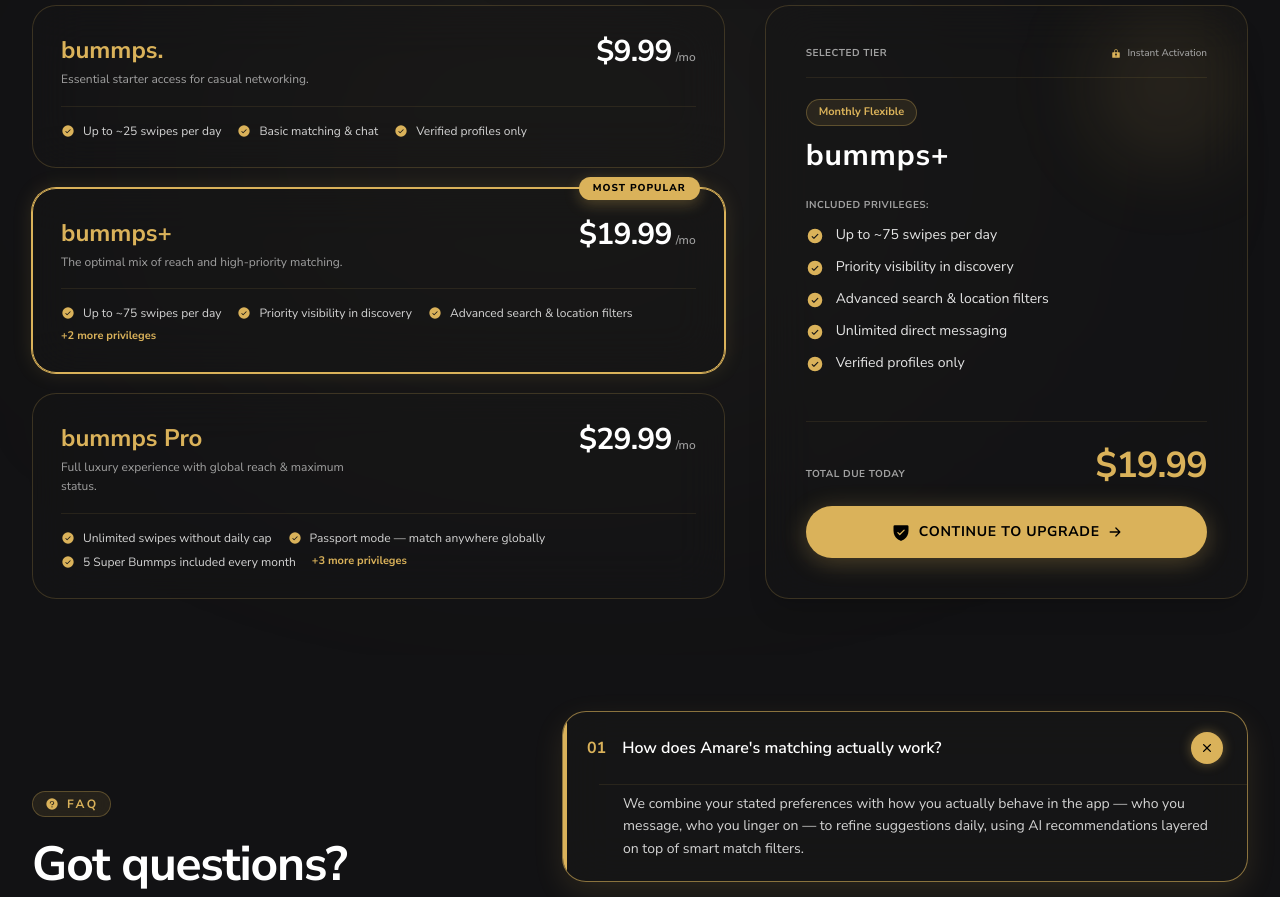
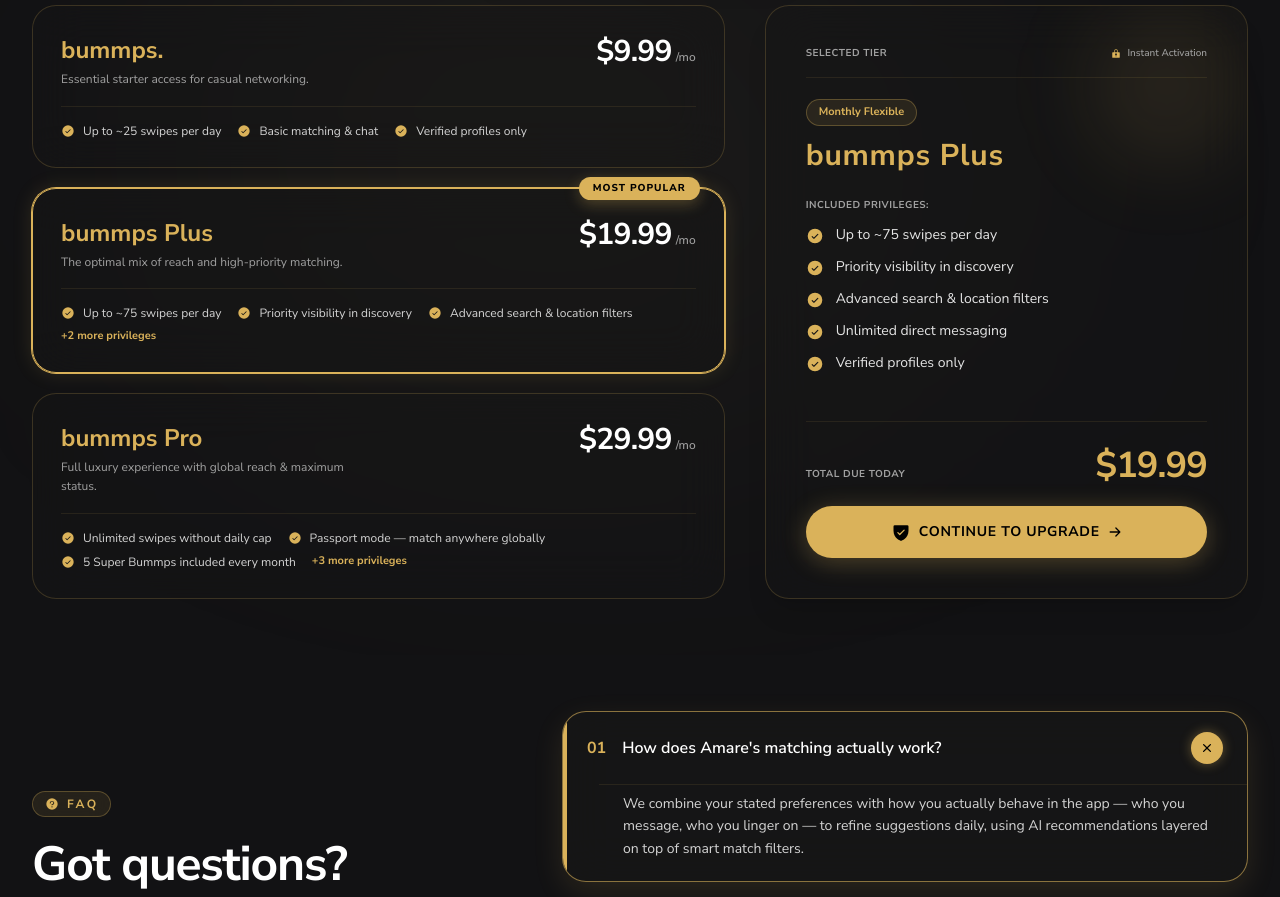
Before and after one commit to vibhaseekhwal-stack/Bummps, a React (Vite) app: page / in a window 1280 px wide. Shown: the part 3960-4857 px from the top of the page. Built offline with nearby package versions, Linux system fonts and the light colour scheme; a web font is replaced by a local one.

Commit message:
Update project

```diff
--- a/src/components/Pricing.jsx
+++ b/src/components/Pricing.jsx
@@ -27,7 +27,7 @@ export default function BummpsPlansPage() {
     },
     {
       id: "bummpsPlus",
-      name: "bummps+",
+      name: "bummps Plus",
       tagline: "The optimal mix of reach and high-priority matching.",
       price: "$19.99",
       features: [
@@ -222,7 +222,7 @@ export default function BummpsPlansPage() {
                 <span className="text-[11px] font-bold text-[#DAB25A] bg-[#DAB25A]/10 border border-[#DAB25A]/30 px-3 py-1 rounded-full inline-block mb-3">
                   {billingCycle === "annual" ? "Annual Billing (40% Off)" : "Monthly Flexible"}
                 </span>
-                <h3 className="text-2xl sm:text-3xl font-sans font-bold text-white tracking-wide">
+                <h3 className="text-2xl sm:text-3xl font-sans font-bold text-[#DAB25A] tracking-wide">
                   {plans.find((p) => p.id === selectedPlan)?.name}
                 </h3>
               </div>
```
